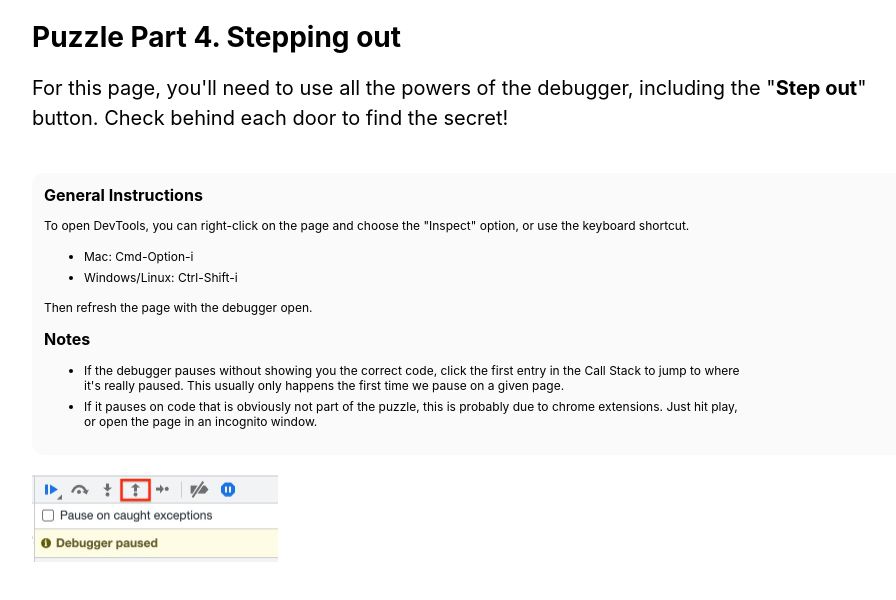
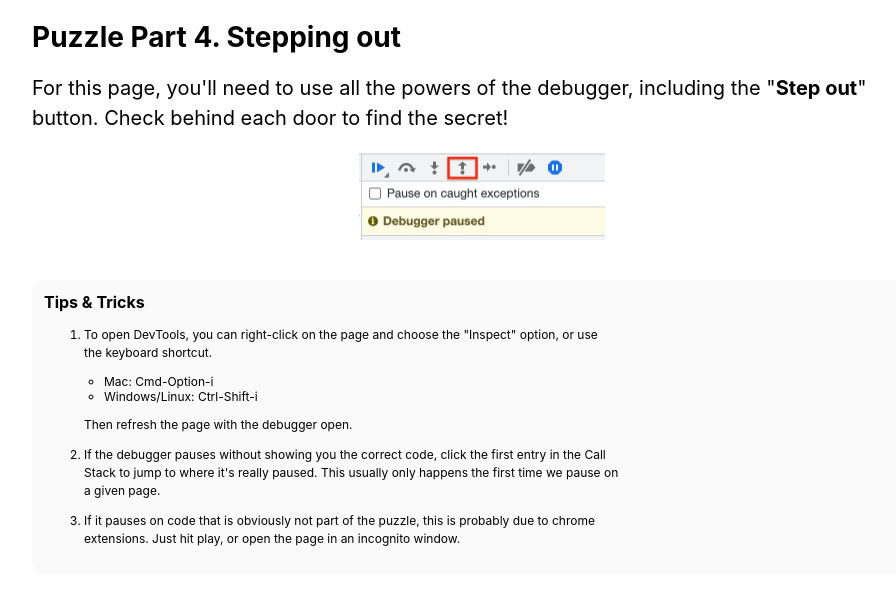
Before and after one commit to tripleten-lat-student/debug-puzzles, a plain HTML site: page 7-step-out/index.html in a window 1280 px wide. Shown: the whole page, without its empty margins (158-1054 px from the left). Drawn offline with Linux system fonts and the light colour scheme.

Commit message:
refactor: rewrite tricks and tips and move images to main section

```diff
--- a/7-step-out/index.html
+++ b/7-step-out/index.html
@@ -16,9 +16,15 @@
           including the "<b>Step out</b>" button. Check behind each door to find
           the secret!
         </p>
+        <img
+          src="images/screenshot.png"
+          alt="screenshot showing where the 'step out' button is in the devtools"
+        />
       </main>
       <aside>
-        <h2>General Instructions</h2>
+        <h2>Tips & Tricks</h2>
+        <ol>
+          <li>
             <p>
               To open DevTools, you can right-click on the page and choose the
               "Inspect" option, or use the keyboard shortcut.
@@ -28,25 +34,25 @@
               <li>Windows/Linux: Ctrl-Shift-i</li>
             </ul>
             <p>Then refresh the page with the debugger open.</p>
-        <h2>Notes</h2>
-        <ul>
+          </li>
+
           <li>
+            <p>
               If the debugger pauses without showing you the correct code, click
               the first entry in the Call Stack to jump to where it's really
-            paused. This usually only happens the first time we pause on a given
-            page.
+              paused. This usually only happens the first time we pause on a
+              given page.
+            </p>
           </li>
           <li>
-            If it pauses on code that is obviously not part of the puzzle, this
-            is probably due to chrome extensions. Just hit play, or open the
-            page in an incognito window.
+            <p>
+              If it pauses on code that is obviously not part of the puzzle,
+              this is probably due to chrome extensions. Just hit play, or open
+              the page in an incognito window.
+            </p>
           </li>
-        </ul>
+        </ol>
       </aside>
-      <img
-        src="images/screenshot.png"
-        alt="screenshot showing where the 'step out' button is in the devtools"
-      />
     </div>
 
     <script src="./index.js" type="module"></script>
--- a/styles.css
+++ b/styles.css
@@ -11,8 +11,10 @@ body {
 }
 
 img {
-  margin: 40px auto 0;
+  margin: 40px auto 50px;
   zoom: 50%;
+  max-width: 80%;
+  display: block;
 }
 
 p {
@@ -30,9 +32,7 @@ h2 {
   margin: 0 0 12px;
 }
 
-li {
-  margin-bottom: 6px;
-}
+
 
 aside {
   background-color: #fafafa;
@@ -47,3 +47,17 @@ aside p {
   font-size: 12px;
   max-width: 80%;
 }
+
+label {
+  margin: 12px;
+  margin-top: 12px;
+}
+
+input {
+  border: 1px solid black;
+}
+
+ul {
+  padding-left: 20px;
+  margin: 12px 0;
+}
```
Also changed, not shown: 4-go-up-the-call-stack/index.html (+21 -14 lines), 5-step-over/index.html (+19 -13 lines), 6-step-into/index.html (+19 -14 lines). Lines whose indentation alone changed are shown as unchanged.
